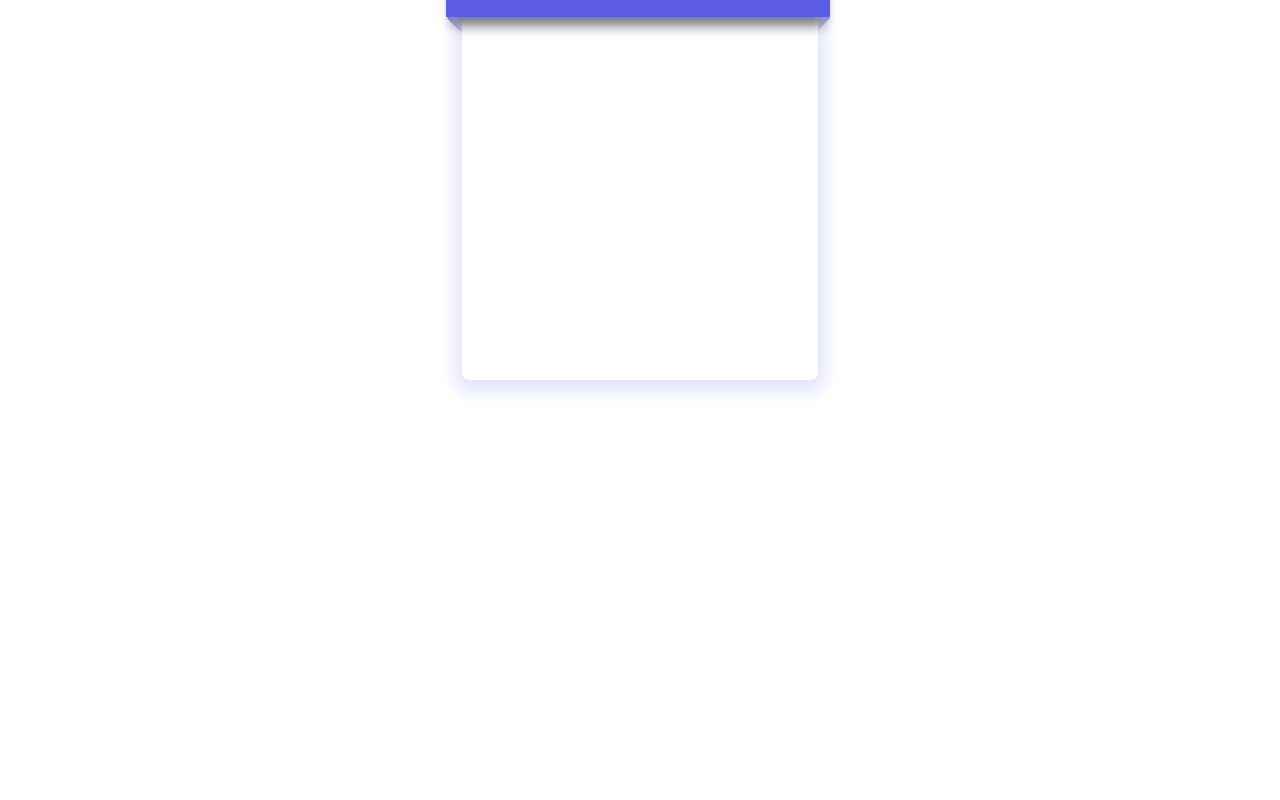
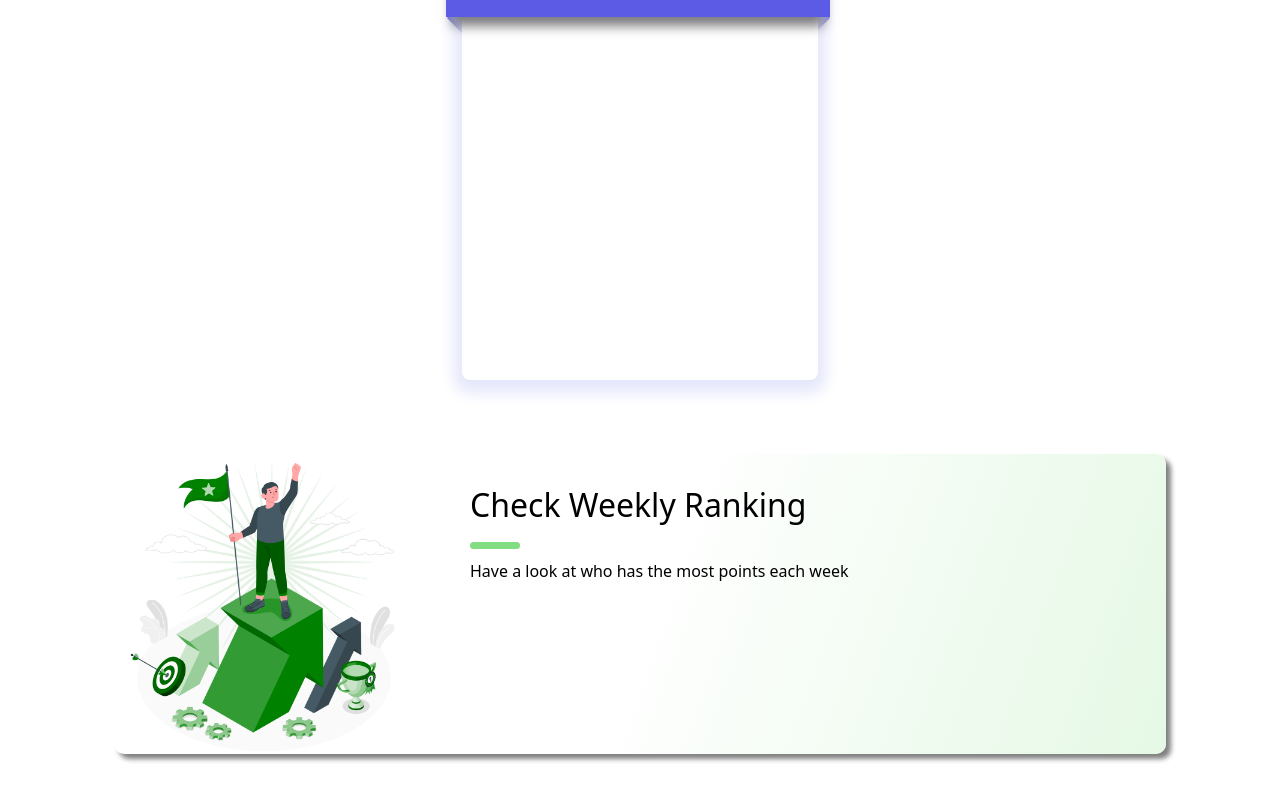
Before and after one commit to bagusnz/teamufo, a React (Create React App) app in the folder frontend/: page /ranking in a window 1280 px wide. Shown: the part 602-1402 px from the top of the page. Before the commit the page ends 1032 px from the top, so only its background shows below. Built offline with nearby package versions, Linux system fonts and the light colour scheme; no server answers; the database is empty.

Commit message:
LeaderBoard add the content

```diff
--- a/frontend/src/challengePage/LeaderBoard.js
+++ b/frontend/src/challengePage/LeaderBoard.js
@@ -5,6 +5,7 @@ import Row from "react-bootstrap/Row";
 import Col from "react-bootstrap/Col";
 import PageBanner from "../PageBanner";
 import { readTopUsersWithCarbonCredits } from "services/crud/UserCRUD";
+import Ranking from "../img/ranking.png";
 
 const LeaderBoard = () => {
   const [topUsers, setTopUsers] = useState([]);
@@ -21,6 +22,7 @@ const LeaderBoard = () => {
   return (
     <>
       <PageBanner title={"Leader Board"} />
+
       <Container className="mt-5">
         <Row>
           <Col></Col>
@@ -57,6 +59,32 @@ const LeaderBoard = () => {
           <Col></Col>
         </Row>
       </Container>
+      <Row>
+        <section >
+          <div className="container py-4">
+
+            <article className="postcard light">
+              <a className="postcard__img_link" href="#">
+                <img
+                    className="postcard__img"
+                    src={Ranking}
+                    alt="Image Title"
+                />
+              </a>
+              <div className="postcard__text">
+                <h1 className="postcard__title blue">Check Weekly Ranking</h1>
+                <div className="postcard__subtitle small">
+
+                </div>
+                <div className="postcard__bar"></div>
+                <div className="postcard__preview-txt">
+                  Have a look at who has the most points each week
+                </div>
+              </div>
+            </article>
+          </div>
+        </section>
+      </Row>
     </>
   );
 };
```
Also changed, not shown: frontend/src/img/ranking.png (added).
